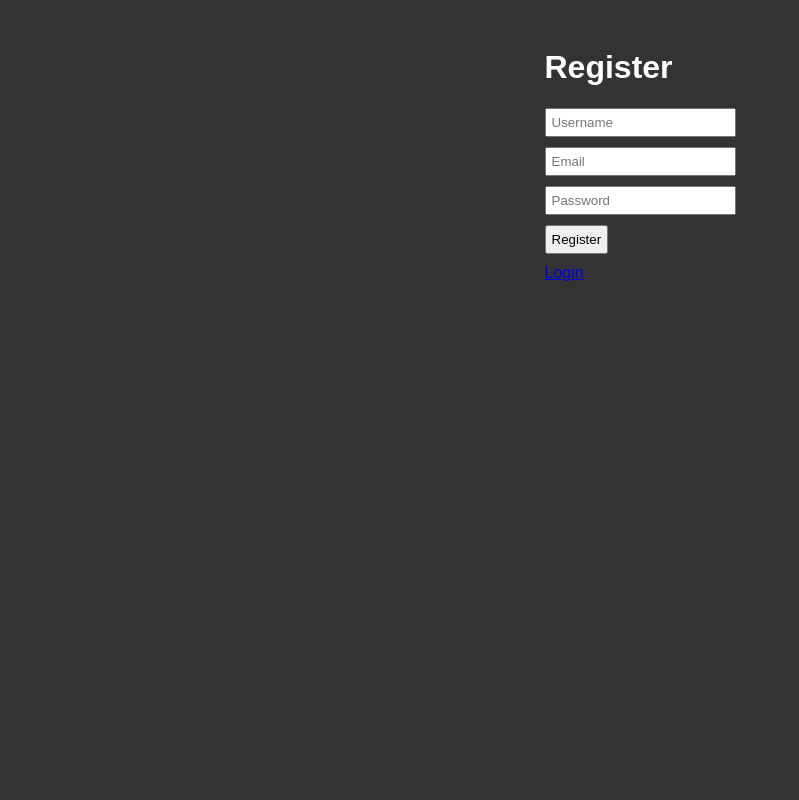
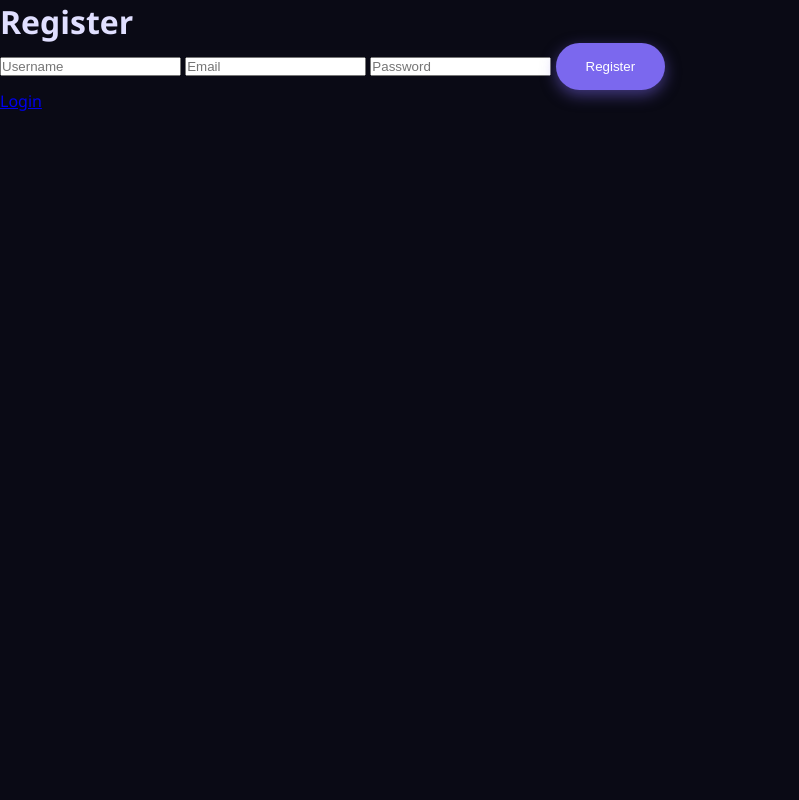
Before and after one commit to justfortestingnothibghere/TeamDevSupport, a Flask app: page /register in a window 1280 px wide. Shown: the whole page, without its empty margins (0-799 px from the left). Run offline with Flask 3, Linux system fonts and the light colour scheme.

Commit message:
Update style.css

```diff
--- a/static/style.css
+++ b/static/style.css
@@ -1,58 +1,33 @@
-body {
-    background-color: #333;
-    color: #fff;
-    font-family: Arial, sans-serif;
-    display: flex;
+:root {
+    --bg: #0a0a15;
+    --sidebar: #161623;
+    --accent: #7b68ee;
+    --text: #e0dfff;
+    --verified: #1DA1F2;
+    --shadow: 0 10px 30px rgba(123, 104, 238, 0.4);
 }
 
-.sidebar {
-    width: 200px;
-    background: #222;
-    padding: 10px;
-}
+* { margin:0; padding:0; box-sizing:border-box; }
+body { background:var(--bg); color:var(--text); font-family:'Segoe UI',sans-serif; height:100vh; overflow:hidden; }
+#app { display:flex; height:100vh; transform:perspective(1200px) rotateY(2deg); transition:0.4s; }
+#app:hover { transform:perspective(1200px)) rotateY(0deg); }
 
-.chat-container {
-    flex: 1;
-    padding: 10px;
-}
+#sidebar { width:280px; background:var(--sidebar); padding:20px; box-shadow:10px 0 40px rgba(0,0,0,0.6); z-index:10; }
+#sidebar h1 { color:var(--accent); text-shadow:0 0 20px var(--accent); font-size:1.8em; }
+#sidebar ul { list-style:none; margin-top:30px; }
+#sidebar a { color:var(--text); text-decoration:none; display:block; padding:12px; border-radius:12px; margin:8px 0; transition:0.3s; }
+#sidebar a:hover { background:rgba(123,104,238,0.3); transform:translateX(10px); }
 
-#chat-messages {
-    height: 400px;
-    overflow-y: scroll;
-    background: #444;
-    padding: 10px;
-    margin-bottom: 10px;
-}
+#chat-area { flex:1; display:flex; flex-direction:column; background:linear-gradient(135deg, #0f0f1a, #1a1a2e); }
+#messages { flex:1; overflow-y:auto; padding:20px; }
+.message { margin:15px 0; max-width:80%; }
+.message.own { align-self:flex-end; }
+.bubble { background:rgba(123,104,238,0.25); padding:14px 20px; border-radius:18px; backdrop-filter:blur(10px); box-shadow:0 8px 20px rgba(0,0,0,0.5); }
+.name { font-weight:bold; font-size:0.9em; }
+.verified { width:16px; height:16px; vertical-align:middle; margin-left:5px; }
+.official { color:#ffd700; font-size:0.8em; margin-left:8px; }
 
-.message {
-    margin-bottom: 10px;
-}
-
-.username {
-    font-weight: bold;
-}
-
-.tag {
-    font-style: italic;
-    color: #aaa;
-    margin-left: 4px;
-}
-
-.verified-badge {
-    width: 16px;
-    height: 16px;
-    margin-left: 4px;
-    vertical-align: middle;
-}
-
-.container {
-    max-width: 800px;
-    margin: auto;
-    padding: 20px;
-}
-
-input, button {
-    display: block;
-    margin: 10px 0;
-    padding: 5px;
-}
+#input-area { padding:20px; background:var(--sidebar); }
+#msg-form { display:flex; gap:10px; }
+#message-input { flex:1; padding:16px; border:none; border-radius:50px; background:rgba(255,255,255,0.1); color:white; }
+button { background:var(--accent); border:none; padding:16px 30px; border-radius:50px; color:white; cursor:pointer; box-shadow:0 5px 15px rgba(123,104,238,0.5); }
```
